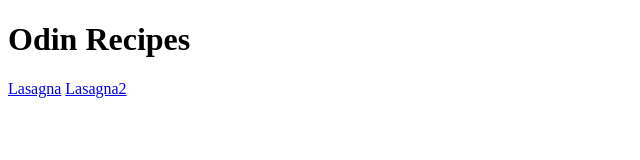
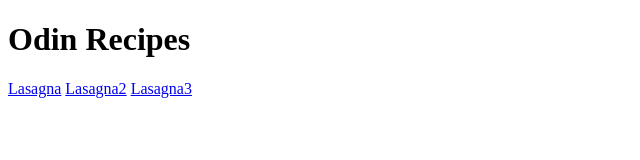
Before and after one commit to Casey-Seago/TheOdinProject, a plain HTML site: page Foundations/OdinRecipes/index.html in a window 1280 px wide. Shown: the full height of the page, 0-640 px from the left. Drawn offline with Linux system fonts and the light colour scheme.

Commit message:
Obtained different images for Lasagna 2 and Lasagna 3

```diff
--- a/Foundations/OdinRecipes/index.html
+++ b/Foundations/OdinRecipes/index.html
@@ -9,5 +9,7 @@
     <h1>Odin Recipes</h1>
     <a href="Recipes/Lasagna.html">Lasagna</a>
     <a href="Recipes/Lasagna2.html">Lasagna2</a>
+    <a href="Recipes/Lasagna3.html">Lasagna3</a>
+
 </body>
 </html>
```
Also changed, not shown: Foundations/OdinRecipes/Images/Lasagna2.jpg (added), Foundations/OdinRecipes/Images/Lasagna3.jpg (added).
